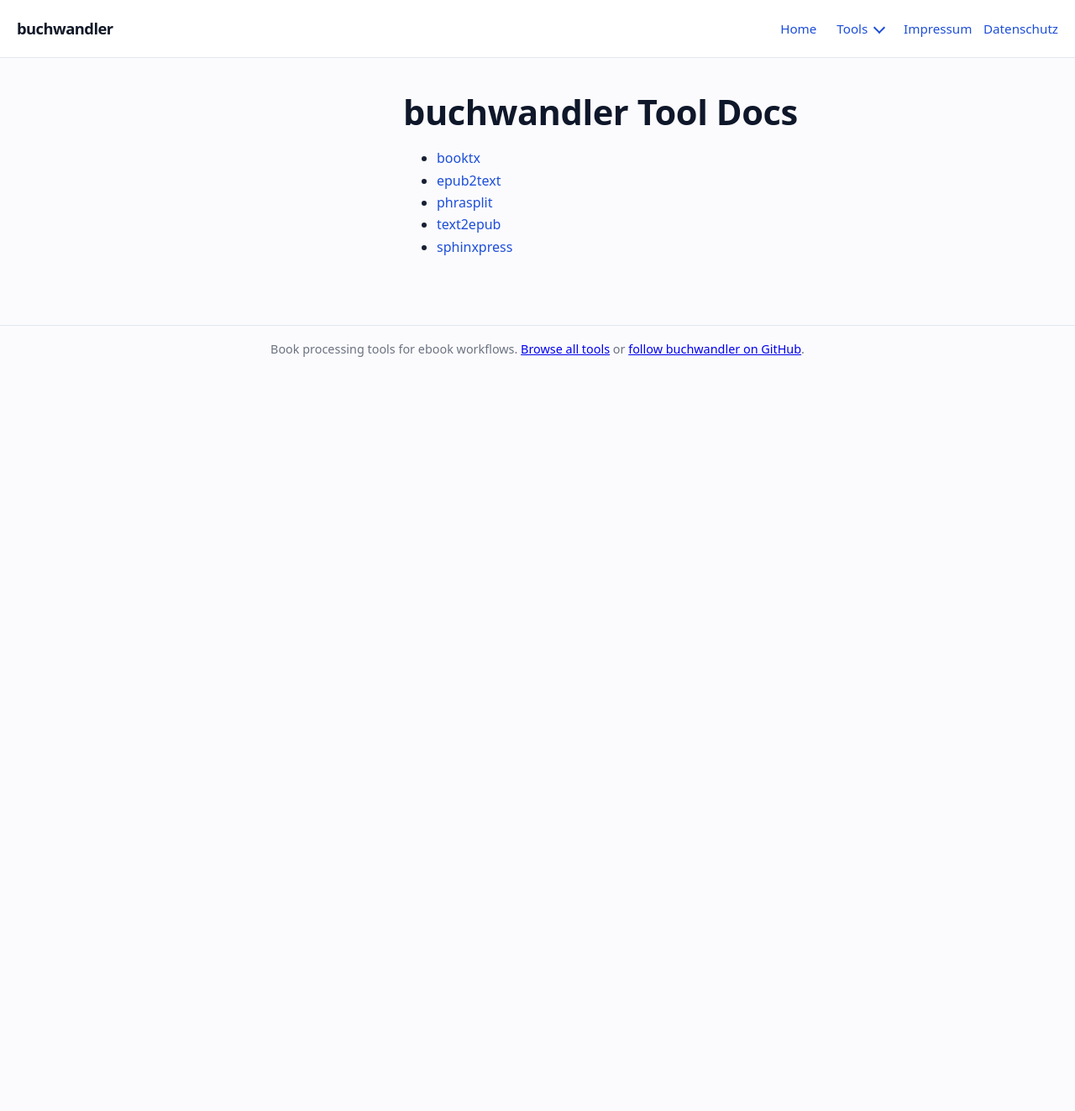
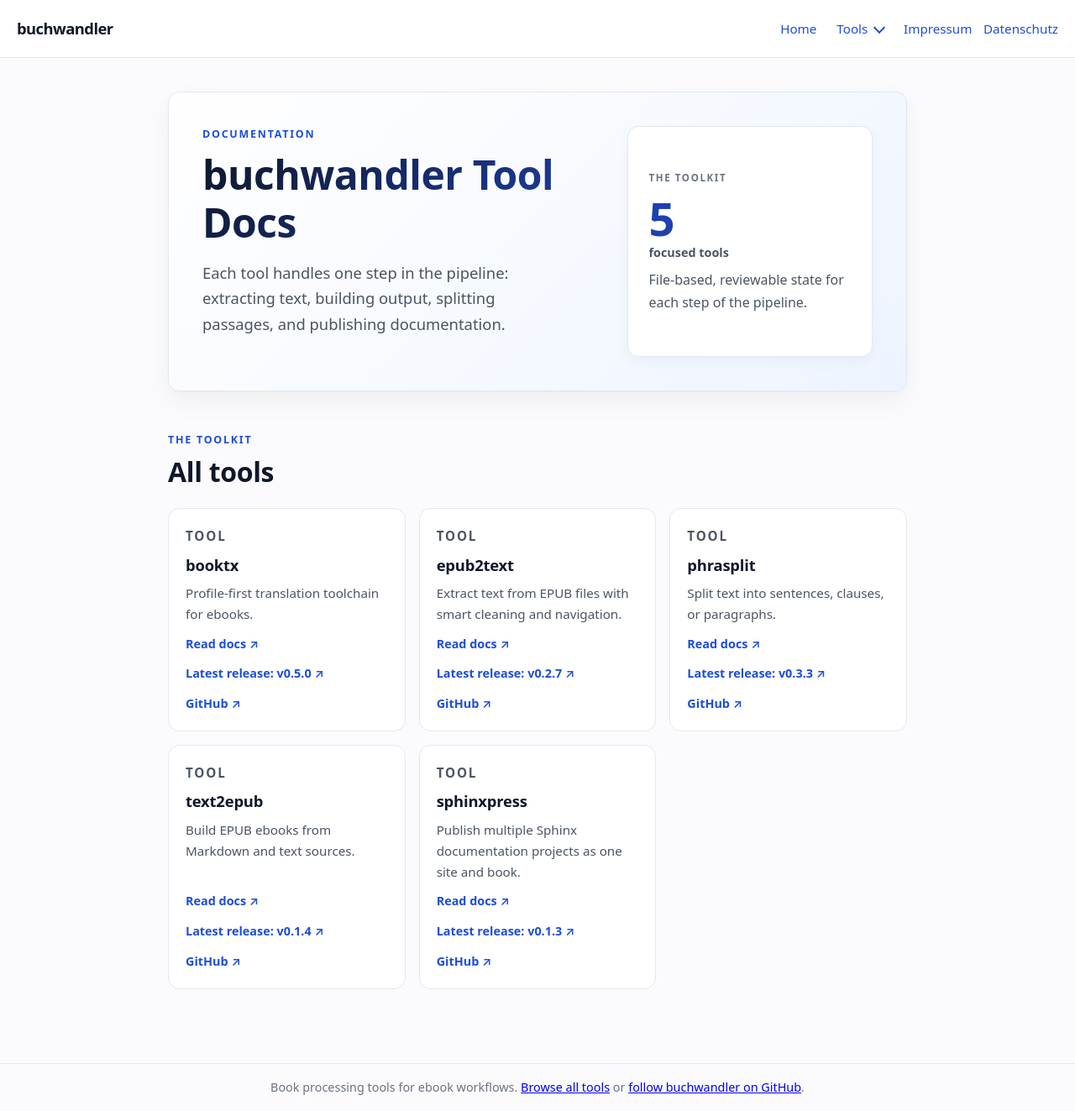
Before and after one commit to buchwandler/buchwandler.github.io, a Jekyll site: the page built from tools/index.md, in a window 1280 px wide and 1323 px high. Shown: the whole window at 84% size. Built offline with Jekyll 4.4.1, drawn with Linux system fonts in a browser that asks for light colours.

Commit message:
feat: update index

```diff
--- a/sphinxpress.toml
+++ b/sphinxpress.toml
@@ -80,6 +80,7 @@ docs_root = "../../odoo17/booktx/docs"
 conf_dir = "../../odoo17/booktx/docs"
 root_doc = "index"
 repo_url = "https://github.com/buchwandler/booktx"
+description = "Profile-first translation toolchain for ebooks."
 release_strategy = "git_tag"
 site_variants = ["release", "main"]
 version_refs = { main = "main" }
@@ -91,6 +92,7 @@ docs_root = "../../odoo17/epub2text/docs"
 conf_dir = "../../odoo17/epub2text/docs"
 root_doc = "index"
 repo_url = "https://github.com/buchwandler/epub2text"
+description = "Extract text from EPUB files with smart cleaning and navigation."
 release_strategy = "git_tag"
 site_variants = ["release", "main"]
 version_refs = { main = "main" }
@@ -103,6 +105,7 @@ docs_root = "../../odoo17/phrasplit/docs"
 conf_dir = "../../odoo17/phrasplit/docs"
 root_doc = "index"
 repo_url = "https://github.com/buchwandler/phrasplit"
+description = "Split text into sentences, clauses, or paragraphs."
 release_strategy = "git_tag"
 site_variants = ["release", "main"]
 version_refs = { main = "main" }
@@ -115,6 +118,7 @@ docs_root = "../../odoo17/text2epub/docs"
 conf_dir = "../../odoo17/text2epub/docs"
 root_doc = "index"
 repo_url = "https://github.com/buchwandler/text2epub"
+description = "Build EPUB ebooks from Markdown and text sources."
 release_strategy = "git_tag"
 site_variants = ["release", "main"]
 version_refs = { main = "main" }
@@ -127,6 +131,7 @@ docs_root = "../sphinxpress/docs"
 conf_dir = "../sphinxpress/docs"
 root_doc = "index"
 repo_url = "https://github.com/buchwandler/sphinxpress"
+description = "Publish multiple Sphinx documentation projects as one site and book."
 release_strategy = "git_tag"
 site_variants = ["release", "main"]
 version_refs = { main = "main" }
--- a/tools/index.md
+++ b/tools/index.md
@@ -1,15 +1,81 @@
 ---
-layout: tool-doc
+layout: default
 title: "buchwandler Tool Docs"
 permalink: /tools/
 ---
 
 <!-- GENERATED by sphinxpress. Do not edit by hand. -->
 
-# buchwandler Tool Docs
+<section class="hero">
+  <div class="hero-copy">
+    <p class="eyebrow">Documentation</p>
+    <h1>buchwandler Tool Docs</h1>
+    <p class="hero-lede">Each tool handles one step in the pipeline: extracting text, building output, splitting passages, and publishing documentation.</p>
+  </div>
+  <div class="hero-panel" aria-label="Toolkit summary">
+    <div class="hero-panel-label">The toolkit</div>
+    <div class="hero-stat">5<span>focused tools</span></div>
+    <p>File-based, reviewable state for each step of the pipeline.</p>
+  </div>
+</section>
 
-- [booktx](/tools/booktx/)
-- [epub2text](/tools/epub2text/)
-- [phrasplit](/tools/phrasplit/)
-- [text2epub](/tools/text2epub/)
-- [sphinxpress](/tools/sphinxpress/)
+<section class="tool-section" aria-labelledby="tools-index-title">
+  <div class="section-heading">
+    <div>
+      <p class="eyebrow">The toolkit</p>
+      <h2 id="tools-index-title">All tools</h2>
+    </div>
+  </div>
+  <div class="cards tool-cards">
+    <article class="card tool-card">
+      <p class="card-label">Tool</p>
+      <h3>booktx</h3>
+      <p>Profile-first translation toolchain for ebooks.</p>
+      <div class="card-links">
+        <a href="/tools/booktx/">Read docs <span aria-hidden="true">↗</span></a>
+        <a href="https://github.com/buchwandler/booktx/releases/tag/v0.5.0" rel="external noopener">Latest release: v0.5.0 <span aria-hidden="true">↗</span></a>
+        <a href="https://github.com/buchwandler/booktx" rel="external noopener">GitHub <span aria-hidden="true">↗</span></a>
+      </div>
+    </article>
+    <article class="card tool-card">
+      <p class="card-label">Tool</p>
+      <h3>epub2text</h3>
+      <p>Extract text from EPUB files with smart cleaning and navigation.</p>
+      <div class="card-links">
+        <a href="/tools/epub2text/">Read docs <span aria-hidden="true">↗</span></a>
+        <a href="https://github.com/buchwandler/epub2text/releases/tag/v0.2.7" rel="external noopener">Latest release: v0.2.7 <span aria-hidden="true">↗</span></a>
+        <a href="https://github.com/buchwandler/epub2text" rel="external noopener">GitHub <span aria-hidden="true">↗</span></a>
+      </div>
+    </article>
+    <article class="card tool-card">
+      <p class="card-label">Tool</p>
+      <h3>phrasplit</h3>
+      <p>Split text into sentences, clauses, or paragraphs.</p>
+      <div class="card-links">
+        <a href="/tools/phrasplit/">Read docs <span aria-hidden="true">↗</span></a>
+        <a href="https://github.com/buchwandler/phrasplit/releases/tag/v0.3.3" rel="external noopener">Latest release: v0.3.3 <span aria-hidden="true">↗</span></a>
+        <a href="https://github.com/buchwandler/phrasplit" rel="external noopener">GitHub <span aria-hidden="true">↗</span></a>
+      </div>
+    </article>
+    <article class="card tool-card">
+      <p class="card-label">Tool</p>
+      <h3>text2epub</h3>
+      <p>Build EPUB ebooks from Markdown and text sources.</p>
+      <div class="card-links">
+        <a href="/tools/text2epub/">Read docs <span aria-hidden="true">↗</span></a>
+        <a href="https://github.com/buchwandler/text2epub/releases/tag/v0.1.4" rel="external noopener">Latest release: v0.1.4 <span aria-hidden="true">↗</span></a>
+        <a href="https://github.com/buchwandler/text2epub" rel="external noopener">GitHub <span aria-hidden="true">↗</span></a>
+      </div>
+    </article>
+    <article class="card tool-card">
+      <p class="card-label">Tool</p>
+      <h3>sphinxpress</h3>
+      <p>Publish multiple Sphinx documentation projects as one site and book.</p>
+      <div class="card-links">
+        <a href="/tools/sphinxpress/">Read docs <span aria-hidden="true">↗</span></a>
+        <a href="https://github.com/buchwandler/sphinxpress/releases/tag/v0.1.3" rel="external noopener">Latest release: v0.1.3 <span aria-hidden="true">↗</span></a>
+        <a href="https://github.com/buchwandler/sphinxpress" rel="external noopener">GitHub <span aria-hidden="true">↗</span></a>
+      </div>
+    </article>
+  </div>
+</section>
```
